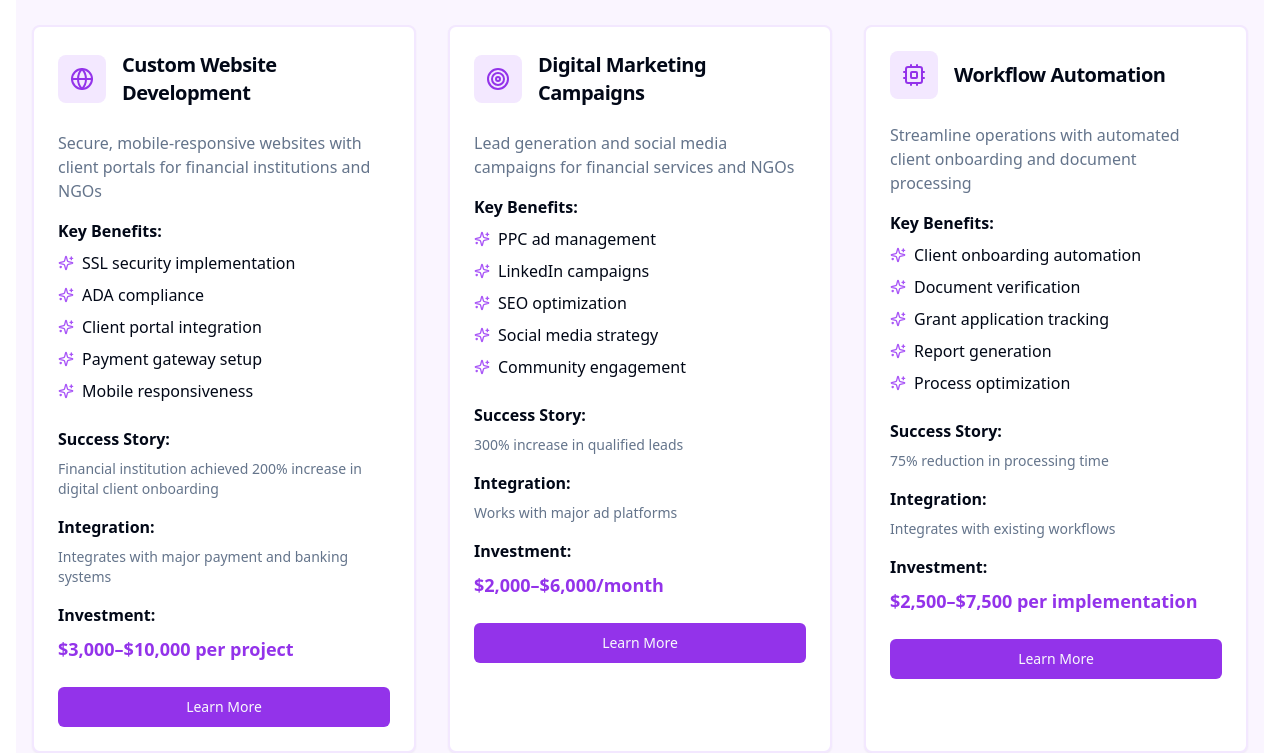
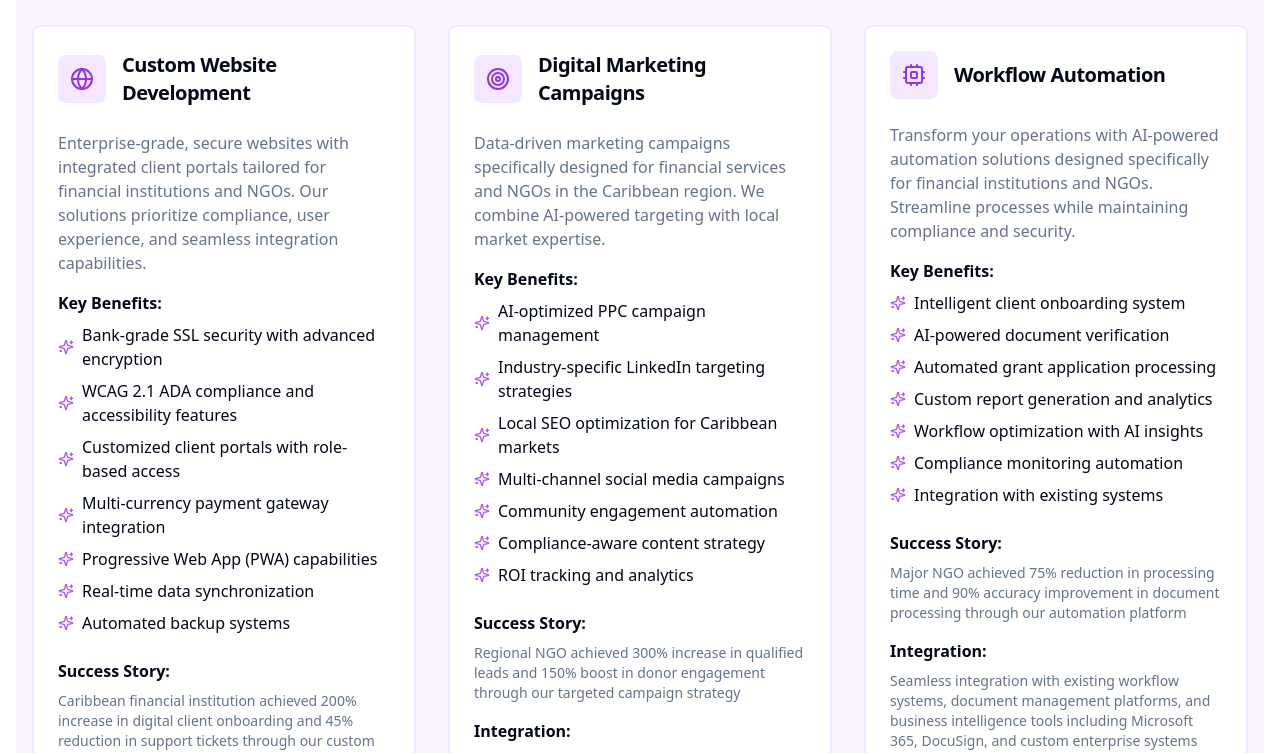
Before and after one commit to salutethegenius/kemisdigital-2027, a React (Vite) app in the folder client/: page / in a window 1280 px wide. Shown: the part 880-1633 px from the top of the page. Built offline with nearby package versions, Linux system fonts and the light colour scheme; no server answers.

Commit message:
Agent query: Are the enhanced service cards displaying correctly with the new detailed benefits and pricing tiers?

```diff
--- a/client/src/pages/Home.tsx
+++ b/client/src/pages/Home.tsx
@@ -31,47 +31,53 @@ export default function Home() {
     {
       icon: Globe,
       title: "Custom Website Development",
-      description: "Secure, mobile-responsive websites with client portals for financial institutions and NGOs",
+      description: "Enterprise-grade, secure websites with integrated client portals tailored for financial institutions and NGOs. Our solutions prioritize compliance, user experience, and seamless integration capabilities.",
       benefits: [
-        "SSL security implementation",
-        "ADA compliance",
-        "Client portal integration",
-        "Payment gateway setup",
-        "Mobile responsiveness"
+        "Bank-grade SSL security with advanced encryption",
+        "WCAG 2.1 ADA compliance and accessibility features",
+        "Customized client portals with role-based access",
+        "Multi-currency payment gateway integration",
+        "Progressive Web App (PWA) capabilities",
+        "Real-time data synchronization",
+        "Automated backup systems"
       ],
-      caseStudy: "Financial institution achieved 200% increase in digital client onboarding",
-      integration: "Integrates with major payment and banking systems",
-      pricing: "$3,000–$10,000 per project"
+      caseStudy: "Caribbean financial institution achieved 200% increase in digital client onboarding and 45% reduction in support tickets through our custom portal solution",
+      integration: "Seamless integration with major banking systems, payment processors, and CRM platforms including Stripe, PayPal, Salesforce, and core banking systems",
+      pricing: "Basic: $3,000 - Simple website with basic integrations\nPro: $6,000 - Full-featured portal and payment system\nEnterprise: $10,000+ - Custom solutions with advanced features"
     },
     {
       icon: Target,
       title: "Digital Marketing Campaigns",
-      description: "Lead generation and social media campaigns for financial services and NGOs",
+      description: "Data-driven marketing campaigns specifically designed for financial services and NGOs in the Caribbean region. We combine AI-powered targeting with local market expertise.",
       benefits: [
-        "PPC ad management",
-        "LinkedIn campaigns",
-        "SEO optimization",
-        "Social media strategy",
-        "Community engagement"
+        "AI-optimized PPC campaign management",
+        "Industry-specific LinkedIn targeting strategies",
+        "Local SEO optimization for Caribbean markets",
+        "Multi-channel social media campaigns",
+        "Community engagement automation",
+        "Compliance-aware content strategy",
+        "ROI tracking and analytics"
       ],
-      caseStudy: "300% increase in qualified leads",
-      integration: "Works with major ad platforms",
-      pricing: "$2,000–$6,000/month"
+      caseStudy: "Regional NGO achieved 300% increase in qualified leads and 150% boost in donor engagement through our targeted campaign strategy",
+      integration: "Full integration with major ad platforms, social media tools, and analytics systems including Google Ads, Meta Business Suite, LinkedIn Campaign Manager, and HubSpot",
+      pricing: "Starter: $2,000/month - Essential marketing suite\nGrowth: $4,000/month - Comprehensive campaign management\nPremium: $6,000+/month - Full-service marketing solution"
     },
     {
       icon: Cpu,
       title: "Workflow Automation",
-      description: "Streamline operations with automated client onboarding and document processing",
+      description: "Transform your operations with AI-powered automation solutions designed specifically for financial institutions and NGOs. Streamline processes while maintaining compliance and security.",
       benefits: [
-        "Client onboarding automation",
-        "Document verification",
-        "Grant application tracking",
-        "Report generation",
-        "Process optimization"
+        "Intelligent client onboarding system",
+        "AI-powered document verification",
+        "Automated grant application processing",
+        "Custom report generation and analytics",
+        "Workflow optimization with AI insights",
+        "Compliance monitoring automation",
+        "Integration with existing systems"
       ],
-      caseStudy: "75% reduction in processing time",
-      integration: "Integrates with existing workflows",
-      pricing: "$2,500–$7,500 per implementation"
+      caseStudy: "Major NGO achieved 75% reduction in processing time and 90% accuracy improvement in document processing through our automation platform",
+      integration: "Seamless integration with existing workflow systems, document management platforms, and business intelligence tools including Microsoft 365, DocuSign, and custom enterprise systems",
+      pricing: "Basic Automation: $2,500 - Essential workflow automation\nAdvanced: $5,000 - Comprehensive process automation\nEnterprise: $7,500+ - Custom automation solutions"
     }
   ];
 
```
